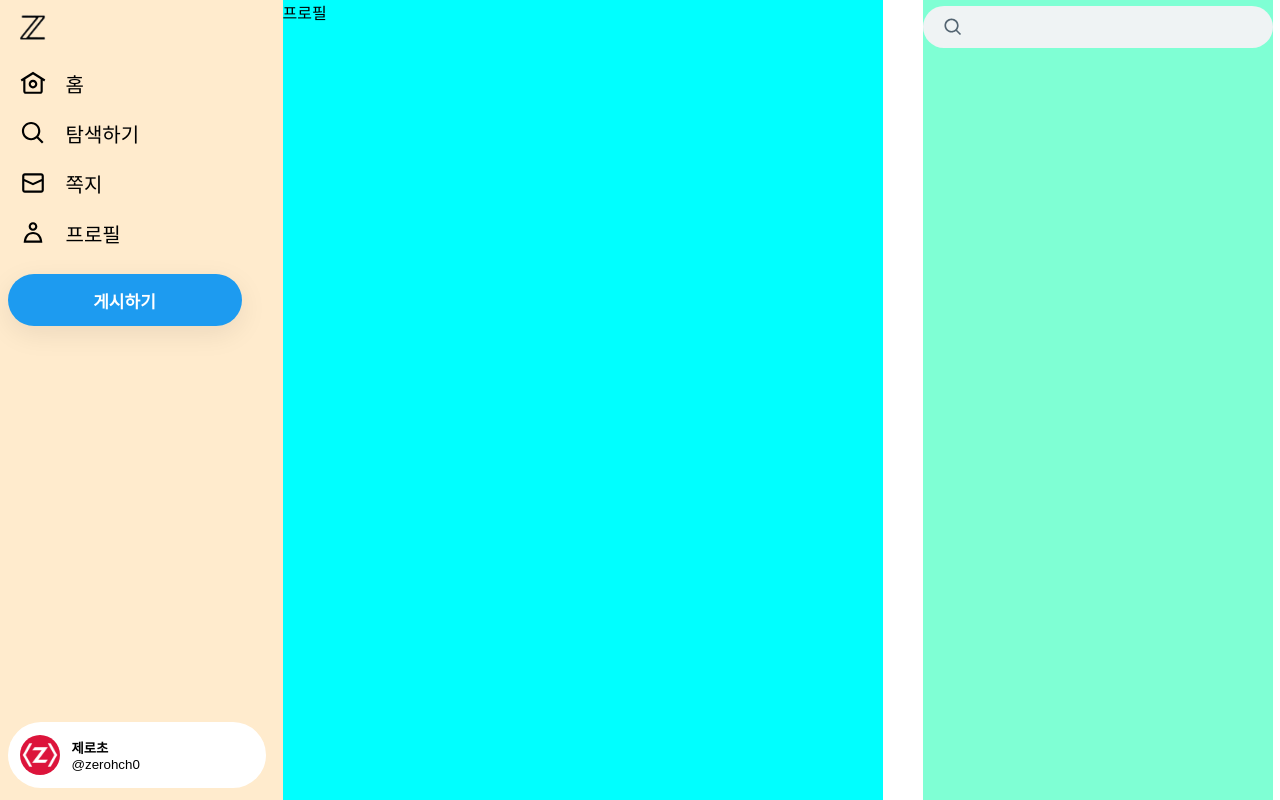
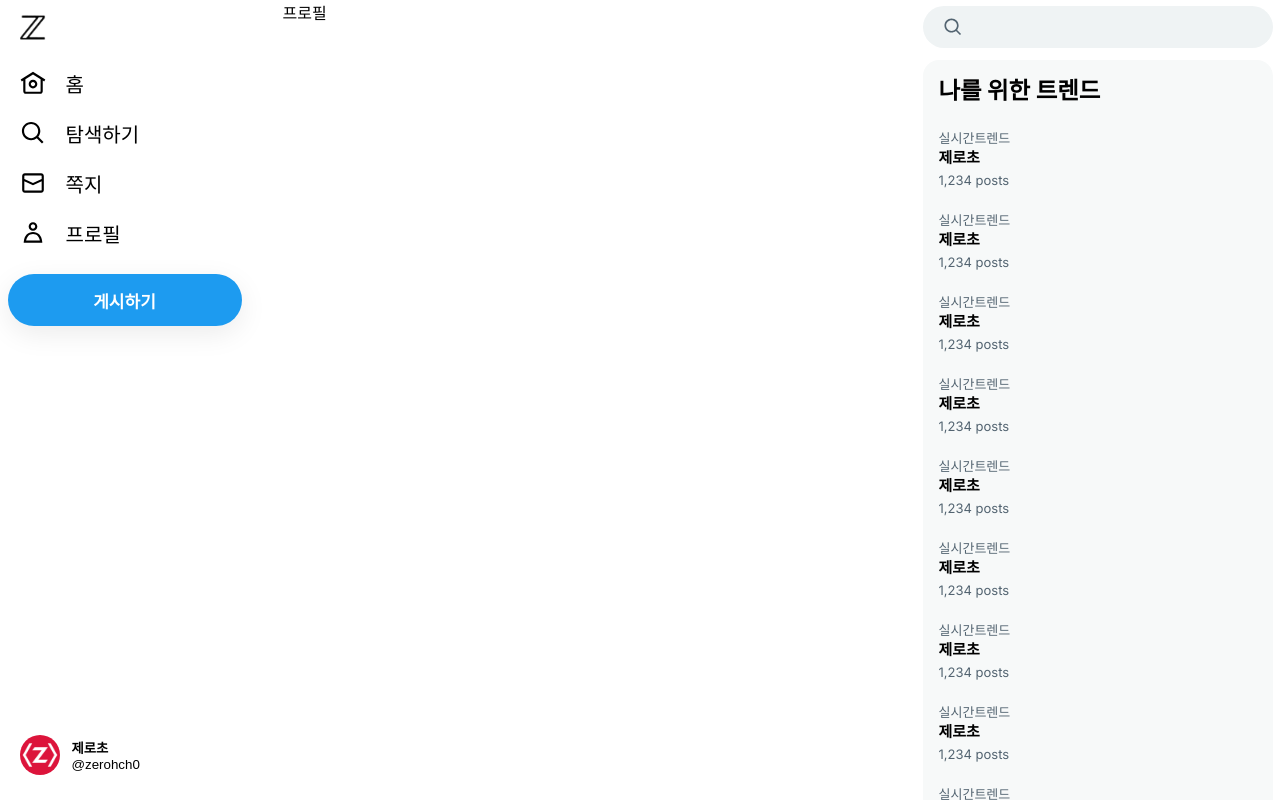
Before and after one commit to sungjaechoi/X_com, a Next.js app: page /elonmusk in a window 1280 px wide. Built offline with nearby package versions, Linux system fonts and the light colour scheme.

Commit message:
search section UI 구성

```diff
--- /dev/null
+++ b/src/app/(afterLogin)/_component/FollowRecommend.tsx
@@ -0,0 +1,30 @@
+"use client"
+
+import style from './followRecommend.module.css';
+
+export default function FollowRecommend() {
+  const onFollow = () => {};
+
+  const user = {
+    id: 'elonmusk',
+    nickname: 'Elon Musk',
+    image: '/yRsRRjGO.jpg'
+  };
+
+  return (
+    <div className={style.container}>
+      <div className={style.userLogoSection}>
+        <div className={style.userLogo}>
+          <img src={user.image} alt={user.id} />
+        </div>
+      </div>
+      <div className={style.userInfo}>
+        <div className={style.title}>{user.nickname}</div>
+        <div className={style.count}>@{user.id}</div>
+      </div>
+      <div className={style.followButtonSection}>
+        <button onClick={onFollow}>팔로우</button>
+      </div>
+    </div>
+  )
+}
--- /dev/null
+++ b/src/app/(afterLogin)/_component/Trend.tsx
@@ -0,0 +1,12 @@
+import style from '../_component/trend.module.css'
+import Link from 'next/link'
+
+export default function Trend() {
+  return(
+    <Link href={`/search?q=트렌드`} className={style.container}>
+      <div className={style.count}>실시간트렌드</div>
+      <div className={style.title}>제로초</div>
+      <div className={style.count}>1,234 posts</div>
+    </Link>
+  )
+}
--- /dev/null
+++ b/src/app/(afterLogin)/_component/TrendSection.tsx
@@ -0,0 +1,24 @@
+"use client"
+
+import style from '@/app/(afterLogin)/_component/trendSection.module.css';
+import Trend from './Trend';
+
+export default function TrendSection () {
+  return(
+    <div className={style.trendBg}>
+      <div className={style.trend}>
+        <h3>나를 위한 트렌드</h3>
+        <Trend />
+        <Trend />
+        <Trend />
+        <Trend />
+        <Trend />
+        <Trend />
+        <Trend />
+        <Trend />
+        <Trend />
+        <Trend />
+      </div>
+    </div>
+  )
+}
--- /dev/null
+++ b/src/app/(afterLogin)/_component/followRecommend.module.css
@@ -0,0 +1,51 @@
+.container {
+  padding: 12px 0;
+  height: 66px;
+  display: flex;
+}
+
+.userLogo {
+  width: 40px;
+  margin-right: 12px;
+}
+
+.userLogo, .userLogo img {
+  width: 40px;
+  height: 40px;
+  border-radius: 20px;
+}
+
+.userInfo {
+  flex: 1;
+}
+
+.title {
+  font-size: 15px;
+  font-weight: bold;
+  line-height: 20px;
+}
+
+.count {
+  color: rgb(83, 100, 113);
+  font-size: 13px;
+  line-height: 16px;
+}
+
+.followButtonSection {
+  width: 76px;
+}
+
+.followButtonSection button {
+  border: none;
+  cursor: pointer;
+  width: 100%;
+  color: white;
+  background: #000;
+  font-size: 14px;
+  font-weight: bold;
+  height: 32px;
+  border-radius: 16px;
+}
+.followButtonSection button:hover {
+  background-color: rgb(39,44,48);
+}
--- /dev/null
+++ b/src/app/(afterLogin)/_component/trend.module.css
@@ -0,0 +1,23 @@
+.container {
+  padding: 12px 16px;
+  height: 82px;
+  display: block;
+}
+.container:hover {
+  background-color: rgba(0,0,0,0.03);
+}
+
+.title {
+  font-size: 15px;
+  font-weight: bold;
+  line-height: 20px;
+  margin-top: 2px;
+  margin-bottom: 4px;
+}
+
+.count {
+  color: rgb(83, 100, 113);
+  font-size: 13px;
+  line-height: 16px;
+  font-weight: lighter;
+}
--- /dev/null
+++ b/src/app/(afterLogin)/_component/trendSection.module.css
@@ -0,0 +1,14 @@
+.trendBg {
+  background-color: rgb(247, 249, 249);
+  border-radius: 16px;
+  margin-top: 12px;
+}
+.trend {
+  font-size: 20px;
+  font-weight: bold;
+  padding: 12px 0;
+}
+.trend h3 {
+  margin-bottom: 12px;
+  padding: 0 16px;
+}
--- a/src/app/(afterLogin)/layout.module.css
+++ b/src/app/(afterLogin)/layout.module.css
@@ -9,7 +9,6 @@
   align-items: flex-end;
   flex-direction: column;
   flex-grow: 1;
-  background-color: blanchedalmond;
 }
 
 .leftSection {
@@ -88,13 +87,11 @@
 .main {
   width: 600px;
   height: 200dvh;
-  background-color: aqua;
 }
 
 .rightSection {
   width: 350px;
   height: 100%;
-  background-color: aquamarine;
 }
 
 .search {
--- a/src/app/(afterLogin)/layout.tsx
+++ b/src/app/(afterLogin)/layout.tsx
@@ -5,6 +5,9 @@ import Image from "next/image";
 import ZLogo from '../../../public/zlogo.png'
 import NavMenu from "@/app/(afterLogin)/_component/NavMenu";
 import LogoutButton from "./_component/LogoutButton";
+import TrendSection from "@/app/(afterLogin)/_component/TrendSection";
+import FollowRecommend from "@/app/(afterLogin)/_component/FollowRecommend";
+
 
 export default function AfterLoginLayout({ children }: { children: ReactNode }) {
   return (
@@ -42,6 +45,13 @@ export default function AfterLoginLayout({ children }: { children: ReactNode })
                 <input type="search" />
               </form>
             </div>
+            <TrendSection />
+            <div className={style.followRecommend}>
+              <h3>팔로우 추천</h3>
+              <FollowRecommend />
+              <FollowRecommend />
+              <FollowRecommend />
+            </div>
           </section>
         </div>
       </div>
--- a/src/app/globals.css
+++ b/src/app/globals.css
@@ -83,6 +83,7 @@ html,
 body {
   max-width: 100vw;
   overflow-x: hidden;
+  background-color: #fff;
 }
 
 /* body {
```
Also changed, not shown: src/app/(afterLogin)/_component/home.module.css (added).
